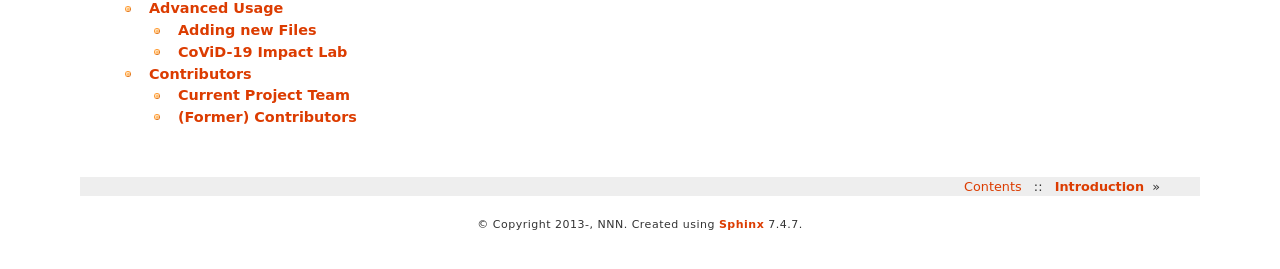
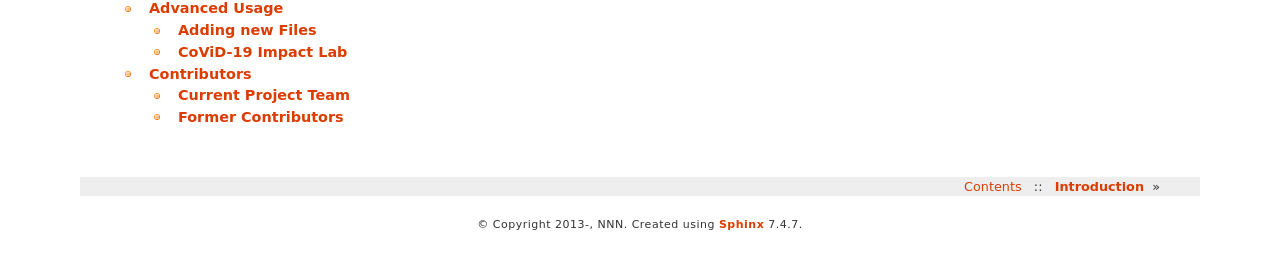
Before and after one commit to mpetrosian/LISS-Data-Management-Documentation, a Sphinx documentation site: the page built from docs/source/index.rst, in a window 1280 px wide. Shown: the part 440-709 px from the top of the page. Built offline with Sphinx 7.4.7, drawn with Linux system fonts in a browser that asks for light colours.

```diff
--- a/docs/source/people.rst
+++ b/docs/source/people.rst
@@ -15,8 +15,8 @@ Current Project Team
 * Mariam Petrosyan
 * Christian Zimpelmann
 
-(Former) Contributors
-=====================
+Former Contributors
+===================
 
 * Hans-Martin von Gaudecker
 * Felipe Azuero
```
